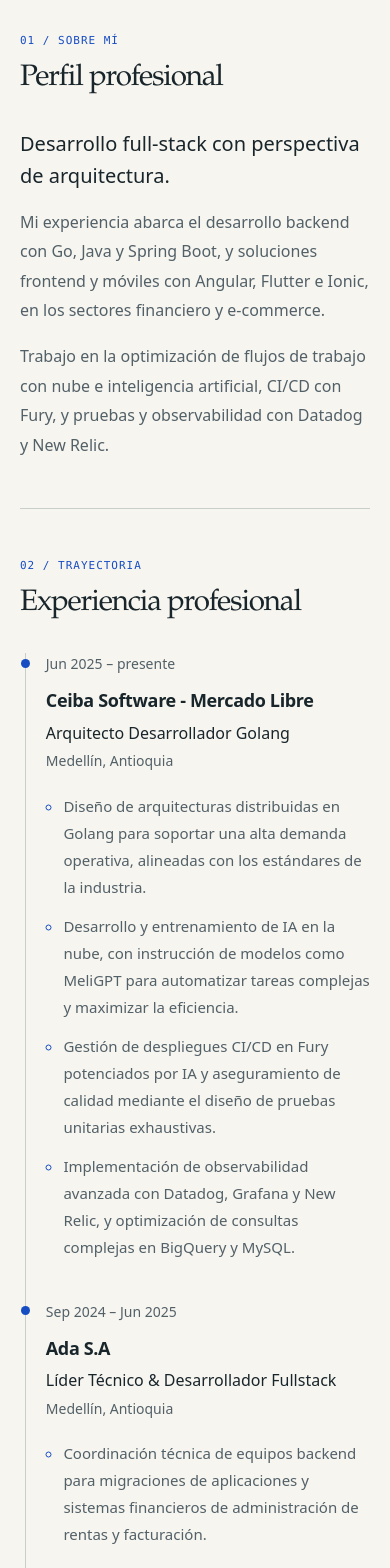
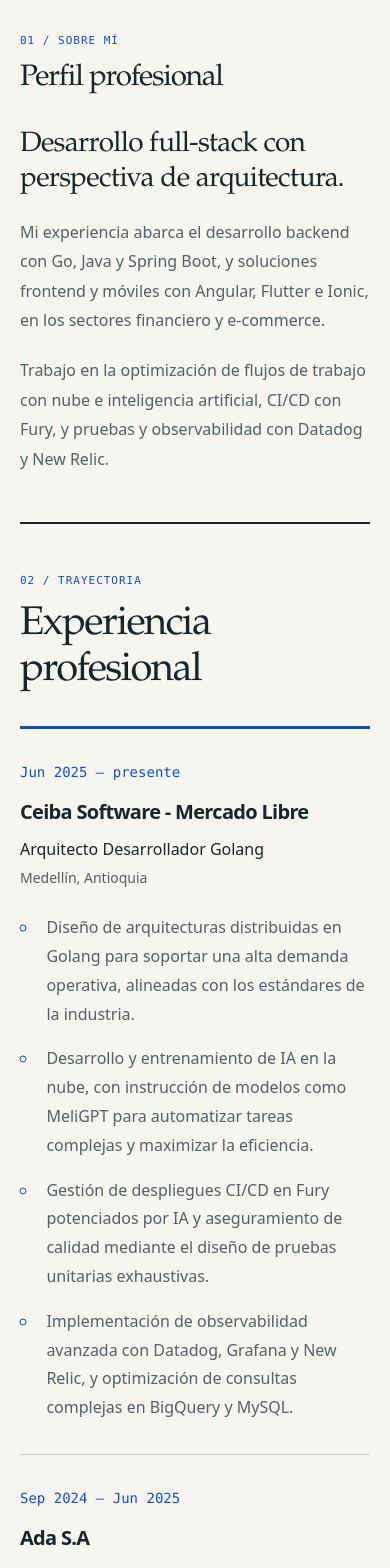
Before and after one commit to nick130920/professional-portfolio, a React (Vite) app: page / in a window 390 px wide. Shown: the part 1060-2628 px from the top of the page. Built offline with nearby package versions, Linux system fonts and the light colour scheme.

Commit message:
feat: reframe portfolio career narrative

```diff
--- a/src/App.tsx
+++ b/src/App.tsx
@@ -195,7 +195,7 @@
           </div>
         </section>
 
-        <section id="experiencia" data-reveal className="section" aria-labelledby="experience-title">
+        <section id="experiencia" data-reveal className="section career" aria-labelledby="experience-title">
           <div className="section-heading">
             <p className="eyebrow">02 / Trayectoria</p>
             <h2 id="experience-title">Experiencia profesional</h2>
@@ -204,6 +204,7 @@
             {experience.map(({ id, company, role, location, start, end, achievements }) => (
               <li className="timeline-entry" key={id}>
                 <article aria-labelledby={`${id}-title`}>
+                  <header className="entry-masthead" role="group" aria-labelledby={`${id}-title`}>
                     <p className="entry-date">
                       <time dateTime={start.dateTime}>{start.label}</time>
                       {' – '}
@@ -212,6 +213,7 @@
                     <h3 id={`${id}-title`}>{company}</h3>
                     <p className="entry-role">{role}</p>
                     <p className="entry-location">{location}</p>
+                  </header>
                   <ul className="achievements">
                     {achievements.map((achievement) => <li key={achievement}>{achievement}</li>)}
                   </ul>
@@ -221,24 +223,24 @@
           </ol>
         </section>
 
-        <section id="habilidades" data-reveal className="section" aria-labelledby="skills-title">
+        <section id="habilidades" data-reveal className="section expertise" aria-labelledby="skills-title">
           <div className="section-heading">
             <p className="eyebrow">03 / Conocimientos</p>
             <h2 id="skills-title">Habilidades técnicas</h2>
           </div>
           <div className="skill-groups">
             {skillGroups.map(({ id, name, items }) => (
-              <div className="skill-group" key={id}>
+              <section className="skill-group" key={id} aria-labelledby={`${id}-title`}>
                 <h3 id={`${id}-title`}>{name}</h3>
                 <ul className="skill-list" role="list" aria-labelledby={`${id}-title`}>
                   {items.map((item) => <li key={item}>{item}</li>)}
                 </ul>
-              </div>
+              </section>
             ))}
           </div>
         </section>
 
-        <section id="formacion" data-reveal className="section" aria-labelledby="education-title">
+        <section id="formacion" data-reveal className="section education" aria-labelledby="education-title">
           <div className="section-heading">
             <p className="eyebrow">04 / Formación académica</p>
             <h2 id="education-title">Educación</h2>
@@ -255,7 +257,7 @@
           </div>
         </section>
 
-        <section id="certificaciones" data-reveal className="section" aria-labelledby="certifications-title">
+        <section id="certificaciones" data-reveal className="section certifications" aria-labelledby="certifications-title">
           <div className="section-heading">
             <p className="eyebrow">05 / Formación complementaria</p>
             <h2 id="certifications-title">Certificaciones y cursos</h2>
--- a/src/styles.css
+++ b/src/styles.css
@@ -102,6 +102,65 @@
 .site-footer { display: flex; justify-content: space-between; gap: 1.5rem; padding-block: 1.75rem; border-top: 1px solid var(--line); color: var(--muted); font-size: 0.75rem; line-height: 1.8; }
 .site-footer a { white-space: nowrap; text-decoration: none; }
 
+/* Career is the long-form feature; supporting sections use shorter rhythms.
+   Screen-only compositions leave the existing linear print CV intact. */
+@media screen {
+  .profile { grid-template-columns: minmax(0, 1fr) minmax(0, 2fr); gap: 4rem; }
+  .profile-copy { display: grid; grid-template-columns: repeat(2, minmax(0, 1fr)); gap: 1.5rem 2.5rem; }
+  .profile-copy .lead { grid-column: 1 / -1; max-width: 23em; font-family: var(--editorial); font-size: clamp(1.75rem, 2.7vw, 2.4rem); line-height: 1.25; letter-spacing: -0.025em; }
+  .profile-copy p + p { margin-top: 0; }
+
+  .career { grid-template-columns: minmax(0, 1fr); gap: 3rem; padding-block: 5.5rem; border-top: 2px solid var(--ink); }
+  .career > .section-heading { display: grid; grid-template-columns: minmax(0, 1fr) minmax(0, 2fr); align-items: baseline; gap: 4rem; }
+  .career h2 { margin-top: 0; max-width: 14em; font-size: clamp(2.5rem, 4.5vw, 4rem); }
+  .timeline { padding: 0; }
+  .timeline-entry { padding: 2.5rem 0; border: 0; border-top: 1px solid var(--line); }
+  .timeline-entry:first-child { border-top: 3px solid var(--blue); }
+  .timeline-entry::before { content: none; }
+  .timeline-entry > article { display: grid; grid-template-columns: minmax(0, 1fr) minmax(0, 2fr); gap: 4rem; }
+  .entry-masthead { min-width: 0; }
+  .entry-masthead .entry-date { margin-bottom: 1.5rem; color: var(--blue); font-family: var(--mono); font-size: 0.875rem; }
+  .entry-masthead h3 { max-width: 18em; font-size: clamp(1.25rem, 1.9vw, 1.65rem); line-height: 1.3; letter-spacing: -0.035em; }
+  .entry-masthead .entry-role { margin-top: 1rem; }
+  .entry-masthead .entry-location { margin-top: 0.75rem; }
+  .achievements { margin-top: 0; padding-left: 1.15rem; font-size: 1rem; line-height: 1.8; }
+  .achievements li { padding-left: 0.5rem; }
+  .achievements li + li { margin-top: 1rem; }
+
+  .expertise { grid-template-columns: minmax(0, 1fr); gap: 2.5rem; }
+  .skill-groups { display: grid; grid-template-columns: repeat(6, minmax(0, 1fr)); gap: 2.5rem; }
+  .skill-group { grid-column: span 2; padding-top: 1rem; border-top: 1px solid var(--ink); }
+  .skill-group:nth-child(n + 4) { grid-column: span 3; }
+  .skill-group + .skill-group { margin-top: 0; padding-top: 1rem; border-top-color: var(--ink); }
+  .skill-group h3 { color: var(--blue); font-size: 1rem; }
+  .skill-list { gap: 0; margin-top: 1.25rem; }
+  .skill-list li { padding: 0.25rem 1rem 0.25rem 0; border: 0; border-radius: 0; background: none; color: var(--ink); font-size: 0.9375rem; }
+
+  .education { grid-template-columns: minmax(0, 1fr); gap: 2.5rem; }
+  .education .credential-list { display: grid; grid-template-columns: repeat(2, minmax(0, 1fr)); gap: 3rem; }
+  .education .credential { padding-left: 1.5rem; border-left: 2px solid var(--blue); }
+  .education .credential + .credential { margin-top: 0; padding-top: 0; border-top: 0; }
+  .education .entry-date { margin-bottom: 1.25rem; font-family: var(--mono); }
+  .education h3 { font-family: var(--editorial); font-size: clamp(1.5rem, 2.5vw, 2rem); font-weight: 400; line-height: 1.25; }
+  .education .entry-role { margin-top: 1rem; }
+
+  .certifications { grid-template-columns: minmax(0, 1fr) minmax(0, 2fr); gap: 4rem; }
+  .certifications .credential { display: grid; grid-template-columns: minmax(0, 1fr) auto; gap: 0.5rem 1.5rem; }
+  .certifications .entry-date { grid-column: 2; grid-row: 1; margin: 0; font-family: var(--mono); }
+  .certifications h3 { grid-column: 1; grid-row: 1; font-size: 1rem; }
+  .certifications .entry-role { grid-column: 1; margin-top: 0; color: var(--muted); font-size: 0.875rem; }
+  .certifications .credential + .credential { margin-top: 1.5rem; padding-top: 1.5rem; }
+}
+
+@media screen and (max-width: 1000px) {
+  .profile, .career > .section-heading, .timeline-entry > article, .certifications { gap: 2rem; }
+  .profile-copy { display: block; }
+  .profile-copy p + p { margin-top: 1.25rem; }
+  .skill-groups { gap: 2rem; }
+  .skill-group, .skill-group:nth-child(n + 4) { grid-column: span 3; }
+  .skill-group:last-child { grid-column: 1 / -1; }
+}
+
 @media (max-width: 850px) {
   .shell { width: calc(100% - 3rem); }
   .site-header { flex-wrap: wrap; gap: 0.75rem; padding-block: 1rem; }
@@ -116,12 +175,28 @@
   .contact { margin-bottom: 1rem; }
 }
 
+@media screen and (max-width: 850px) {
+  .profile, .career, .expertise, .education, .certifications { grid-template-columns: minmax(0, 1fr); gap: 2rem; }
+  .career > .section-heading { grid-template-columns: minmax(0, 1fr); gap: 0.75rem; }
+  .timeline-entry > article { grid-template-columns: minmax(0, 1fr) minmax(0, 1.6fr); }
+}
+
+@media screen and (max-width: 600px) {
+  .profile-copy .lead { font-size: 1.75rem; }
+  .timeline-entry { padding-block: 2rem; }
+  .timeline-entry > article { grid-template-columns: minmax(0, 1fr); gap: 1.5rem; }
+  .entry-masthead .entry-date { margin-bottom: 1rem; }
+  .entry-masthead .entry-role { margin-top: 0.75rem; }
+  .entry-masthead .entry-location { margin-top: 0.25rem; }
+  .skill-groups, .education .credential-list { grid-template-columns: minmax(0, 1fr); gap: 2rem; }
+  .skill-group, .skill-group:nth-child(n + 4), .skill-group:last-child { grid-column: 1; }
+  .education .credential { padding-left: 1rem; }
+}
+
 @media (max-width: 480px) {
   .shell { width: calc(100% - 2.5rem); }
   .site-header { min-height: 84px; }
   nav { column-gap: 1.25rem; }
-  .timeline { padding-left: 0.3rem; }
-  .timeline-entry { padding-left: 1.25rem; }
   nav a { font-size: 0.8rem; }
   h1 { font-size: clamp(2rem, 10.2vw, 3rem); }
   .hero-note { display: block; }
```
Also changed, not shown: odd/tasks/editorial-portfolio-redesign.md (+6 -6 lines), 2 other files (tests, documents, lock files or other folders). Lines whose indentation alone changed are shown as unchanged.
